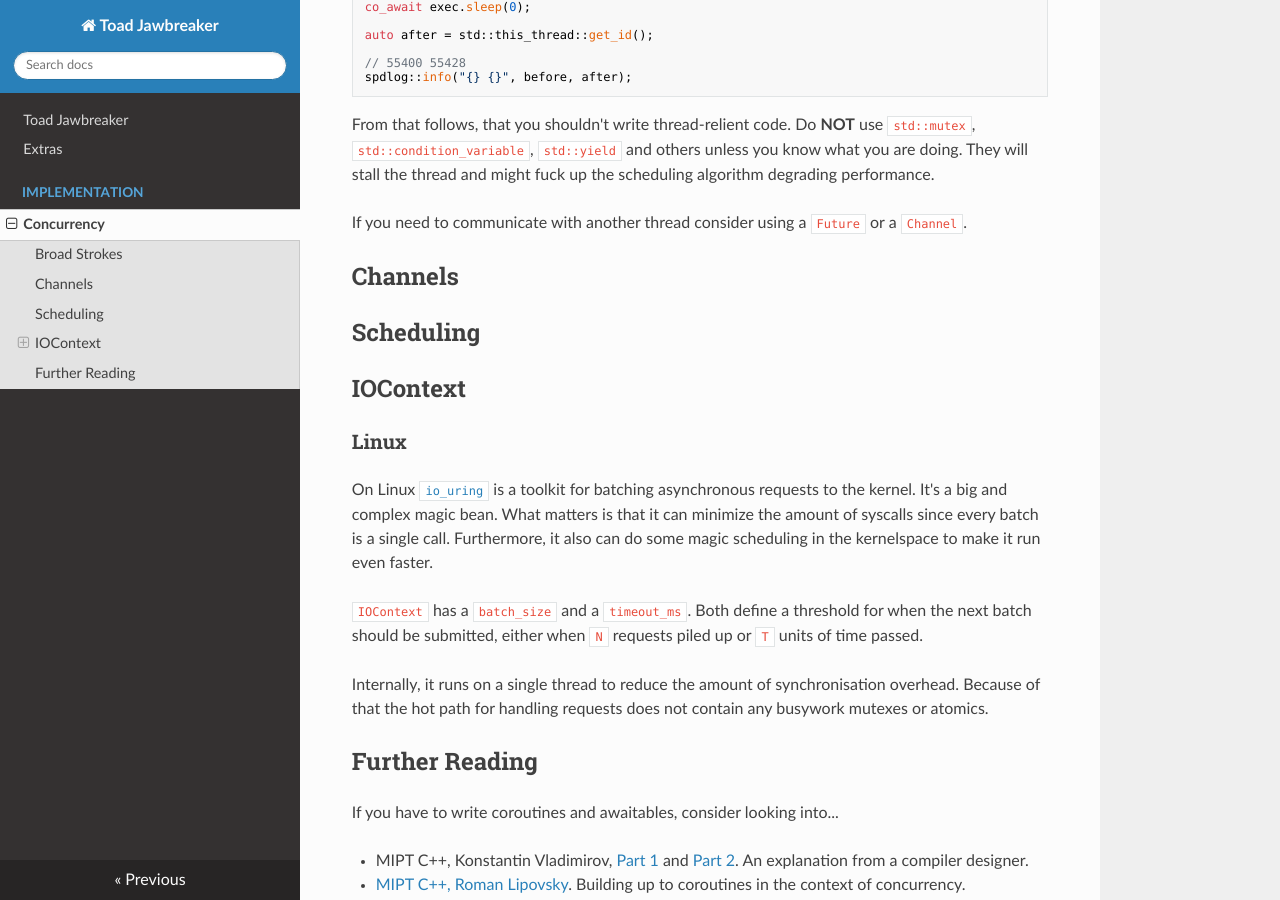
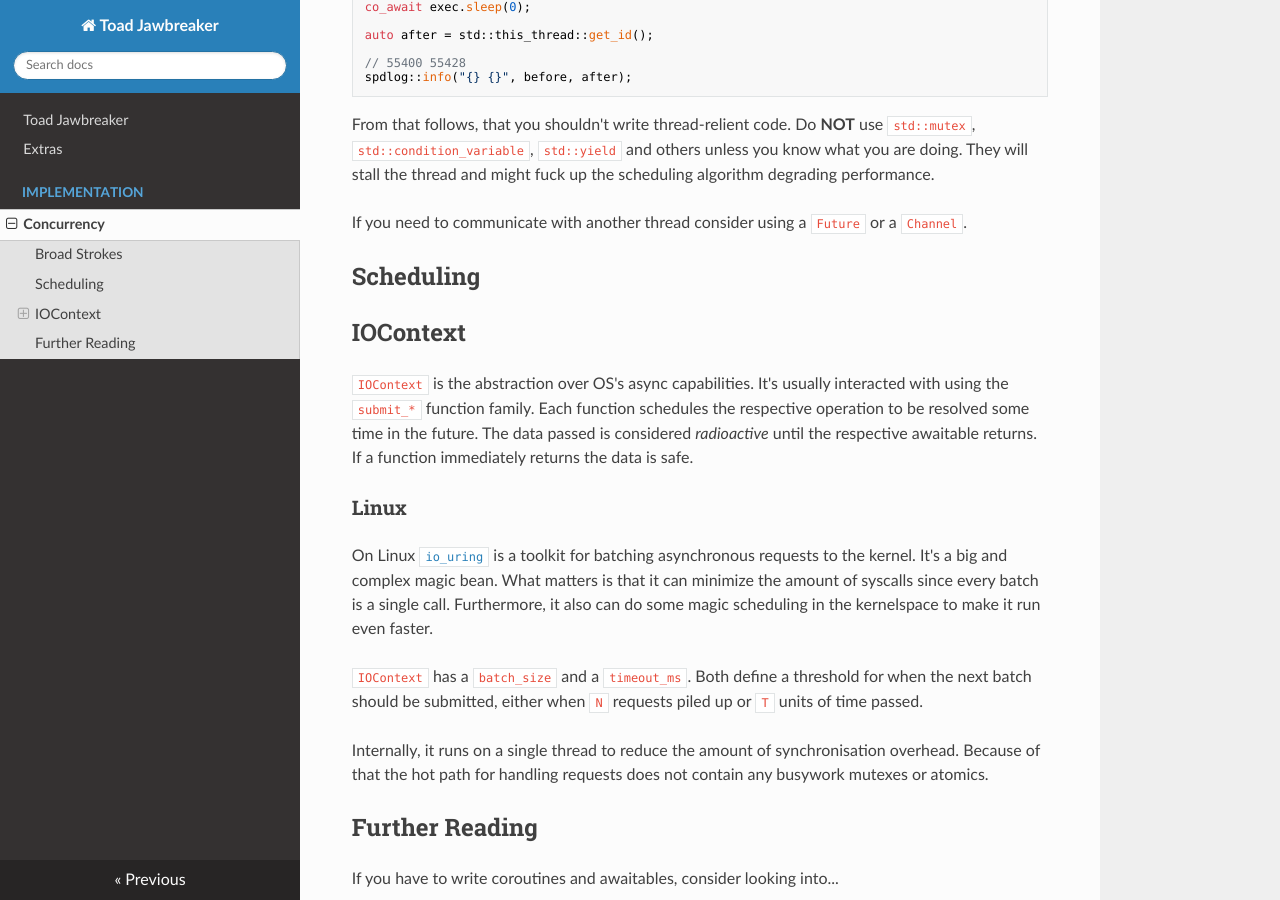
Before and after one commit to ktnlvr/toad-jawbreaker, an MkDocs documentation site: the page built from docs/implementation/concurrency.md, in a window 1280 px wide and 900 px high, scrolled down 777 px. Built offline with MkDocs 1.6.1, drawn with Linux system fonts in a browser that asks for light colours; nearby versions of some CDN libraries.

Commit message:
Document the existence of IOContext

```diff
--- a/docs/implementation/concurrency.md
+++ b/docs/implementation/concurrency.md
@@ -34,11 +34,11 @@ From that follows, that you shouldn't write thread-relient code. Do **NOT** use
 
 If you need to communicate with another thread consider using a `Future` or a `Channel`.
 
-## Channels
-
 ## Scheduling
 
 ## IOContext
+
+`IOContext` is the abstraction over OS's async capabilities. It's usually interacted with using the `submit_*` function family. Each function schedules the respective operation to be resolved some time in the future. The data passed is considered *radioactive* until the respective awaitable returns. If a function immediately returns the data is safe.
 
 ### Linux
 
```
